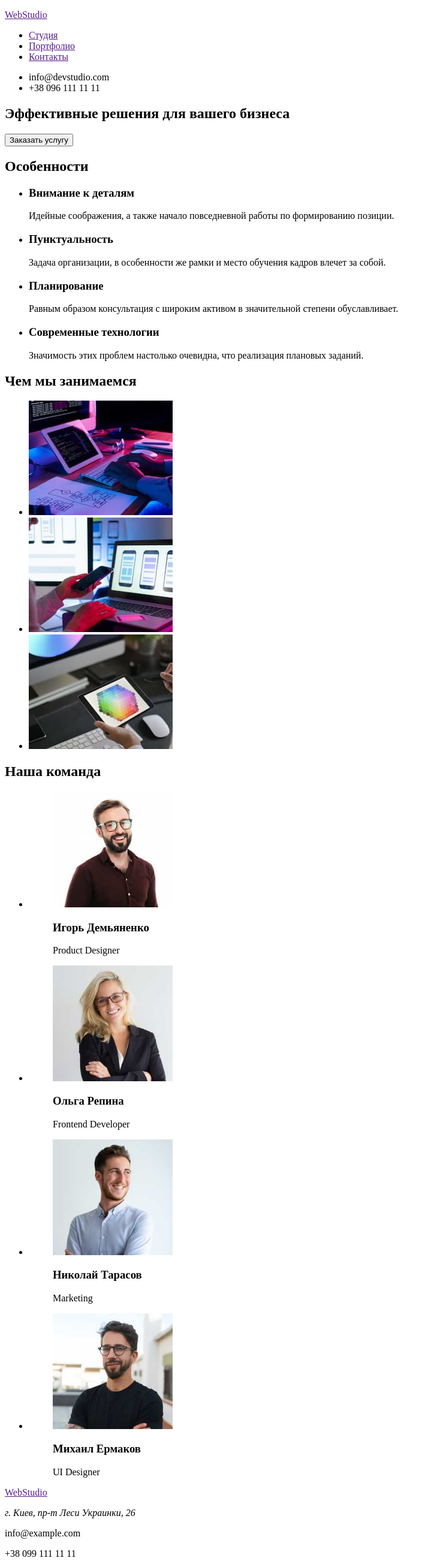
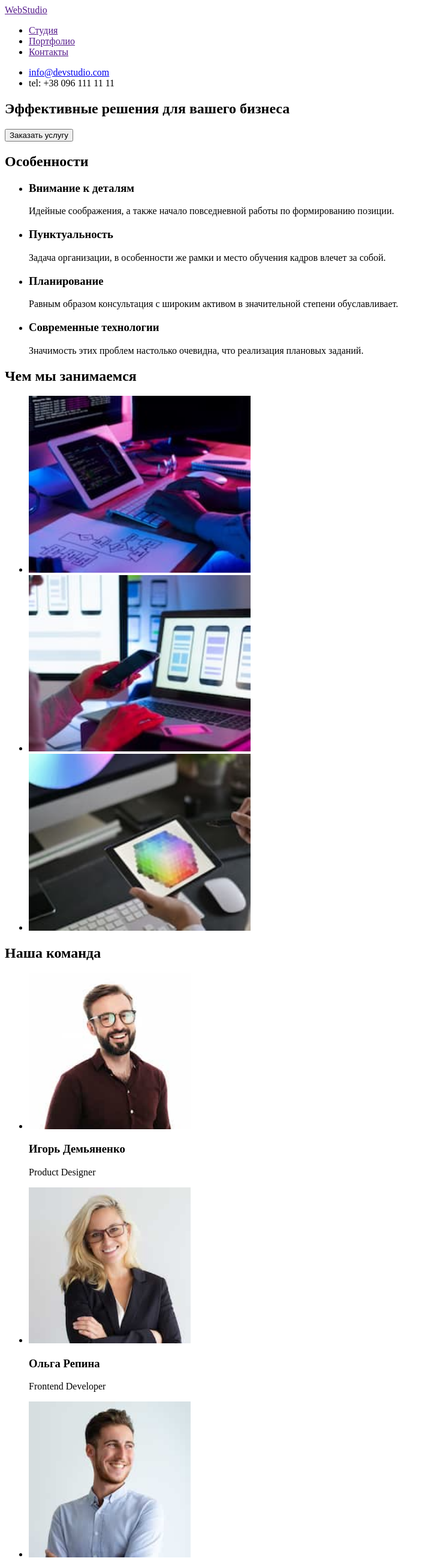
Before and after one commit to IskraI/goit-markup-hw-01, a plain HTML site: page index.html in a window 1280 px wide. Shown: the top 2603 px of the page at 60% size, without its empty margins (0-719 px from the left). Drawn offline with Linux system fonts and the light colour scheme.

Commit message:
Update index.html

```diff
--- a/index.html
+++ b/index.html
@@ -4,12 +4,12 @@
     <meta charset="UTF-8">
     <meta http-equiv="X-UA-Compatible" content="IE=edge">
     <meta name="viewport" content="width=device-width, initial-scale=1.0">
-    <title>Document</title>
+    <title>goit-markup-hw-01</title>
 </head>
 <body>
    <header>
- <p> <a href="">WebStudio</a> </p>
- <nav>
+   <nav class="navigation">
+         <a href="">WebStudio</a>
             <ul>
                 <li> <a href="">Студия</a></li>
                 <li> <a href=""> Портфолио</a> </li>
@@ -17,14 +17,14 @@
             </ul>
     </nav>
         <ul>
-        <li> info@devstudio.com </li>
-        <li>+38 096 111 11 11</li>
+            <li> <a href="mailto:info@devstudio.com">info@devstudio.com</a></li>
+            <li><a href="tel:+380961111111"></a> tel: +38 096 111 11 11</li>
         </ul>
    </header>
    <main>
         <section>
             <h1>Эффективные решения для вашего бизнеса</h1>
-    <button>Заказать услугу</button>
+            <button type="button">Заказать услугу</button>
         </section>
         <section>
             <h2>Особенности</h2>
@@ -38,28 +38,32 @@
         <section>
             <h2>Чем мы занимаемся</h2>
             <ul>
-       <li> <a href=""> <img src="./image/box1.jpg" alt="box1" width="240"></a> </li>
-       <li> <a href=""> <img src="./image/box2.jpg" alt="box2" width="240"></a> </li>
-       <li> <a href=""> <img src="./image/box3.jpg" alt="box3" width="240"></a> </li>
+            <li> <a href=""> <img src="./image/box1.jpg" alt="box1" width="370"></a> </li>
+            <li> <a href=""> <img src="./image/box2.jpg" alt="box2" width="370"></a> </li>
+            <li> <a href=""> <img src="./image/box3.jpg" alt="box3" width="370"></a> </li>
             </ul>
         </section>
         <section>
             <h2>Наша команда</h2>
             <ul>
-        <li> <figure> <img src="./image/img1.jpg" alt="Игорь Демьяненко" width="200">  <figcaption> <h3>Игорь Демьяненко</h3> <p>Product Designer</p></figcaption></figure></li>
-        <li> <figure> <img src="./image/img2.jpg" alt="Ольга Репина" width="200">  <figcaption> <h3>Ольга Репина</h3> <p>Frontend Developer</p></figcaption></figure></li>
-        <li> <figure> <img src="./image/img3.jpg" alt="Николай Тарасов" width="200">  <figcaption> <h3>Николай Тарасов</h3> <p>Marketing</p></figcaption></figure></li>
-        <li> <figure> <img src="./image/img4.jpg" alt="Михаил Ермаков" width="200"> <figcaption> <h3>Михаил Ермаков</h3> <p>UI Designer</p></figcaption></figure></li>
+                <li> <img src="./image/img1.jpg" alt="Игорь Демьяненко" width="270">   <h3>Игорь Демьяненко</h3> <p>Product Designer</p></li>
+                <li> <img src="./image/img2.jpg" alt="Ольга Репина" width="270">   <h3>Ольга Репина</h3> <p>Frontend Developer</p></li>
+                <li> <img src="./image/img3.jpg" alt="Николай Тарасов" width="270">   <h3>Николай Тарасов</h3> <p>Marketing</p></li>
+                <li> <img src="./image/img4.jpg" alt="Михаил Ермаков" width="270">  <h3>Михаил Ермаков</h3> <p>UI Designer</p></li>
             </ul>
 
 
         </section>
     </main>
     <footer>
-    <p><a href="">WebStudio</a></p>
-    <address>г. Киев, пр-т Леси Украинки, 26</address>
-    <p>info@example.com</p>
-    <p>+38 099 111 11 11</p>
+        <a href="">WebStudio</a>
+        <address>
+            <ul>
+                <li><p>г. Киев, пр-т Леси Украинки, 26</p></li>
+                <li><a href="mailto:info@devstudio.com">info@devstudio.com</a></li>
+                <li><a href="tel:+380961111111"></a> tel: +38 096 111 11 11</li>
+            </ul>
+        </address>
     </footer>
 </body>
 
```
Lines whose indentation alone changed are shown as unchanged.
